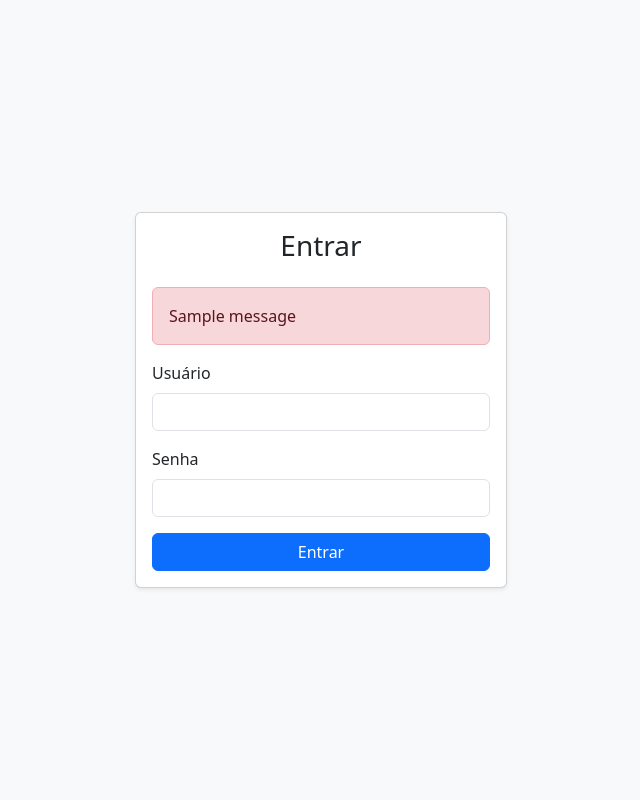
After one commit to luca-maciel/tokens_management, a Django app: page /login/ in a window 1280 px wide. The commit adds this page. Shown: the whole page, without its empty margins (319-959 px from the left). Run offline with Django 5.2, Linux system fonts and the light colour scheme; one stand-in notice (Sample message) is shown.

Commit message:
login system added

```diff
--- a/tokens_app/models.py
+++ b/tokens_app/models.py
@@ -34,7 +34,7 @@ funcoes = [funcao[0] for funcao in FUNCOES]
 
 class Token(models.Model):
     nome_responsavel = models.CharField(max_length=125, null=False, blank=False)
-    cpf_responsavel = models.CharField(max_length=11, null=True, blank=True)
+    cpf_responsavel = models.CharField(max_length=14, null=True, blank=True)
     funcao_responsavel = models.CharField(max_length=125, choices=FUNCOES, null=True, blank=True)
     # setor_responsavel = models.CharField(max_length=125, choices=SETORES, null=True, blank=True)
     # telefone_responsavel = models.CharField(max_length=15, null=True, blank=True)
@@ -43,5 +43,7 @@ class Token(models.Model):
     data_entrega = models.DateField(blank=True, null=True)
     data_modificacao = models.DateField(auto_now=True)
     observacao = models.TextField(null=True, blank=True)
+    token_entregue = models.BooleanField(default=False)
+    token_ativo = models.BooleanField(default=True)
     def __str__(self):
         return f"{self.nome_responsavel}"
--- a/tokens_app/templates/lista_tokens.html
+++ b/tokens_app/templates/lista_tokens.html
@@ -39,6 +39,8 @@
                 </thead>
                 <tbody>
                     {% for token in tokens %}
+                        {% if token.token_ativo %}
+
                             <div id="meuModal" class="modal-custom">
                                 <div id="modal-{{ token.id }}" class="modal-content-custom">
                                     <span class="close-modal" data-modal-id="modal-{{ token.id }}">&times;</span>
@@ -66,6 +68,7 @@
                                 <td><b>Nenhuma observação</b></td>
                                 {% endif %}
                             </tr>
+                        {% endif %}
                     {% endfor %}
                 </tbody>
             </table>
--- /dev/null
+++ b/tokens_app/templates/login.html
@@ -0,0 +1,45 @@
+<!-- accounts/templates/accounts/login.html -->
+<!DOCTYPE html>
+<html lang="pt-br">
+<head>
+    <meta charset="UTF-8">
+    <title>Login</title>
+    <meta name="viewport" content="width=device-width, initial-scale=1">
+    <link href="https://cdn.jsdelivr.net/npm/bootstrap@5.3.0/dist/css/bootstrap.min.css" rel="stylesheet">
+</head>
+<body class="bg-light">
+    {% if error %}
+    <div class="alert alert-danger" role="alert">
+        {{error}}
+    </div>
+    {% endif %}
+    <div class="container vh-100 d-flex justify-content-center align-items-center">
+        <div class="col-md-4">
+            <div class="card shadow-sm">
+                <div class="card-body">
+                    <h3 class="text-center mb-4">Entrar</h3>
+                    {% if messages %}
+                        {% for message in messages %}
+                            <div class="alert alert-danger">
+                                {{ message }}
+                            </div>
+                        {% endfor %}
+                    {% endif %}
+                    <form method="post">
+                        {% csrf_token %}
+                        <div class="mb-3">
+                            <label for="username" class="form-label">Usuário</label>
+                            <input type="text" class="form-control" id="username" name="username" required>
+                        </div>
+                        <div class="mb-3">
+                            <label for="password" class="form-label">Senha</label>
+                            <input type="password" class="form-control" id="password" name="password" required>
+                        </div>
+                        <button type="submit" class="btn btn-primary w-100">Entrar</button>
+                    </form>
+                </div>
+            </div>
+        </div>
+    </div>
+</body>
+</html>
--- a/tokens_app/templates/token.html
+++ b/tokens_app/templates/token.html
@@ -27,7 +27,7 @@
 
     <div class="mb-3">
         <label for="funcao_responsavel" class="form-label">Função</label>
-        <select class="form-select" name="funcao_responsavel" id="funcao_responsavel">
+        <select class="form-select" name="funcao_responsavel" id="funcao_responsavel" value="{{ token.funcao_responsavel }}">
             {% for funcao in funcoes %}
                 <option value="{{ funcao }}">{{ funcao }}</option>
             {% endfor %}
--- a/tokens_app/views.py
+++ b/tokens_app/views.py
@@ -3,95 +3,152 @@ from django.http import HttpResponse
 from .models import Token, funcoes
 import openpyxl as xl
 from .atualiza_lista import atualiza_lista_tokens
+from django.contrib.auth import get_user_model, authenticate, login as auth_login, logout
+
+User = get_user_model()
 
 def home(request):
+
     return render(request, 'home.html')
 
 def lista_tokens(request):
     # print(request.user)
-    tokens = Token.objects.all()
-    return render(request, 'lista_tokens.html', {'tokens': tokens})
+    if not request.user.is_authenticated:
+        return redirect('login')
+    else:
+        tokens = Token.objects.all()
+        return render(request, 'lista_tokens.html', {'tokens': tokens})
 
 def novo_token(request):
-    if request.method == 'POST':
-        nome_responsavel = request.POST.get('nome_responsavel')
-        cpf_responsavel = request.POST.get('cpf_responsavel')
-        funcao_responsavel = request.POST.get('funcao_responsavel')
-        # setor_responsavel = request.POST.get('setor_responsavel')
-        # telefone_responsavel = request.POST.get('telefone_responsavel')
-        serial = request.POST.get('serial')
-        data_solicitacao = request.POST.get('data_solicitacao') or None
-        data_entrega = request.POST.get('data_entrega') or None
-        observacao = request.POST.get('observacao')
+    if not request.user.is_authenticated:
+        return redirect('login')
+    else:
+        if request.method == 'POST':
+            nome_responsavel = request.POST.get('nome_responsavel')
+            cpf_responsavel = request.POST.get('cpf_responsavel')
+            funcao_responsavel = request.POST.get('funcao_responsavel')
+            # setor_responsavel = request.POST.get('setor_responsavel')
+            # telefone_responsavel = request.POST.get('telefone_responsavel')
+            serial = request.POST.get('serial')
+            data_solicitacao = request.POST.get('data_solicitacao') or None
+            data_entrega = request.POST.get('data_entrega') or None
+            observacao = request.POST.get('observacao')
 
-        token = Token(
-            nome_responsavel=nome_responsavel,
-            cpf_responsavel=cpf_responsavel,
-            funcao_responsavel=funcao_responsavel,
-            # setor_responsavel=setor_responsavel,
-            # telefone_responsavel=telefone_responsavel,
-            serial=serial,
-            data_solicitacao=data_solicitacao,
-            data_entrega=data_entrega,
-            observacao=observacao
-        )
-        try:
-            Token.objects.get(nome_responsavel=nome_responsavel) or Token.objects.get(serial=serial) or Token.objects.get(cpf_responsavel=cpf_responsavel)
-            return HttpResponse("Token já cadastrado com este nome, CPF ou serial.")
-        except Token.DoesNotExist:
-            token.save()
-        return render(request, 'lista_tokens.html', {'tokens': Token.objects.all(), "sucesso": "Token cadastrado com sucesso!"})
+            token = Token(
+                nome_responsavel=nome_responsavel,
+                cpf_responsavel=cpf_responsavel,
+                funcao_responsavel=funcao_responsavel,
+                # setor_responsavel=setor_responsavel,
+                # telefone_responsavel=telefone_responsavel,
+                serial=serial,
+                data_solicitacao=data_solicitacao,
+                data_entrega=data_entrega,
+                observacao=observacao
+            )
+            try:
+                Token.objects.get(nome_responsavel=nome_responsavel) or Token.objects.get(serial=serial) or Token.objects.get(cpf_responsavel=cpf_responsavel)
+                return HttpResponse("Token já cadastrado com este nome, CPF ou serial.")
+            except Token.DoesNotExist:
+                token.save()
+            return render(request, 'lista_tokens.html', {'tokens': Token.objects.all(), "sucesso": "Token cadastrado com sucesso!"})
 
-    return render(request, 'novo_token.html', {"funcoes": funcoes})
+        return render(request, 'novo_token.html', {"funcoes": funcoes})
 
 def atualizar_token(request, token_id):
-    # return HttpResponse("This view is not implemented yet.")
-    token = Token.objects.get(id=token_id)
-    if request.method == 'POST':
-        token.nome_responsavel = request.POST.get('nome_responsavel')
-        token.cpf_responsavel = request.POST.get('cpf_responsavel')
-        token.funcao_responsavel = request.POST.get('funcao_responsavel')
-        # token.setor_responsavel = request.POST.get('setor_responsavel')
-        # token.telefone_responsavel = request.POST.get('telefone_responsavel')
-        token.serial = request.POST.get('serial')
-        if request.POST.get('data_solicitacao'):
-            token.data_solicitacao = request.POST.get('data_solicitacao')
-        else:
-            token.data_solicitacao = None
-        if request.POST.get('data_entrega'):
-            token.data_entrega = request.POST.get('data_entrega')
-        else:
-            token.data_entrega = None
-        token.observacao = request.POST.get('observacao')
-        token.save()
-        return render(request, 'lista_tokens.html', {'tokens': Token.objects.all(), "sucesso": "Token atualizado com sucesso!"})
-    return render(request, 'token.html', {'token': token, "funcoes": funcoes})
+    if not request.user.is_authenticated:
+        return redirect('login')
+    else:
+        # return HttpResponse("This view is not implemented yet.")
+        token = Token.objects.get(id=token_id)
+        if request.method == 'POST':
+            token.nome_responsavel = request.POST.get('nome_responsavel')
+            token.cpf_responsavel = request.POST.get('cpf_responsavel')
+            token.funcao_responsavel = request.POST.get('funcao_responsavel')
+            # token.setor_responsavel = request.POST.get('setor_responsavel')
+            # token.telefone_responsavel = request.POST.get('telefone_responsavel')
+            token.serial = request.POST.get('serial')
+            if request.POST.get('data_solicitacao'):
+                token.data_solicitacao = request.POST.get('data_solicitacao')
+            else:
+                token.data_solicitacao = None
+            if request.POST.get('data_entrega'):
+                token.data_entrega = request.POST.get('data_entrega')
+            else:
+                token.data_entrega = None
+            token.observacao = request.POST.get('observacao')
+            token.save()
+            return render(request, 'lista_tokens.html', {'tokens': Token.objects.all(), "sucesso": "Token atualizado com sucesso!"})
+        return render(request, 'token.html', {'token': token, "funcoes": funcoes})
 
 def atualizar_lista(request):
     """
     View para atualizar a lista de tokens a partir de um arquivo Excel.
     """
-    novos_tokens = atualiza_lista_tokens()
+    if not request.user.is_authenticated:
+        return redirect('login')
+    else:
+        novos_tokens = atualiza_lista_tokens()
 
-    for token in novos_tokens.values():
-        try:
-            token = Token.objects.get(serial=token['nome_responsavel'])
-            print(f"Token {token.serial} já existe, não será atualizado.")
-        except Token.DoesNotExist:
-            new_token = Token(
+        for token in novos_tokens.values():
+
+            try:
+                has_token, created = Token.objects.update_or_create(
                 nome_responsavel=token['nome_responsavel'],
-                cpf_responsavel=token['cpf_responsavel'],
-                funcao_responsavel=token['funcao_responsavel'],
-                # setor_responsavel=token['setor_responsavel'],
-                # telefone_responsavel=token['telefone_responsavel'],
-                serial=token['serial'],
-                data_solicitacao=token['data_solicitacao'],
-                data_entrega=token['data_entrega'],
-                observacao=token['observacao']
+                defaults={
+                    'cpf_responsavel': token['cpf_responsavel'],
+                    'funcao_responsavel': token['funcao_responsavel'],
+                    'serial': token['serial'],
+                    'data_solicitacao': token['data_solicitacao'],
+                    'data_entrega': token['data_entrega'],
+                    'observacao': token['observacao']
+                }
             )
-            new_token.save()
+                if created:
+                    print(f"Token {has_token.nome_responsavel} criado com sucesso!")
+                else:
+                    print(f"Token {has_token.nome_responsavel} já existe. Atualizado!")
+                # Se quiser atualizar o token existente, descomente as linhas abaixo
+                # has_token = Token.objects.get(nome_responsavel=has_token['nome_responsavel'])
+                # has_token.cpf_responsavel = token['cpf_responsavel']
+                # has_token.funcao_responsavel = token['funcao_responsavel']
+                # has_token.serial = token['serial']
+                # has_token.data_solicitacao = token['data_solicitacao']
+                # has_token.data_entrega = token['data_entrega']
+                # has_token.observacao = token['observacao']
+                # has_token.save()
+                # Token.objects.aupdate_or_create()
+                # print(f"Token {has_token.serial} já existe. Atualizado!.")
 
-    return redirect('lista_tokens')
+            except Token.MultipleObjectsReturned:
+                print(f"Erro: Múltiplos tokens encontrados para {has_token.nome_responsavel}. Verifique os dados.")
+
+            # except Token.DoesNotExist:
+            #     new_token = Token(
+            #         nome_responsavel=token['nome_responsavel'],
+            #         cpf_responsavel=token['cpf_responsavel'],
+            #         funcao_responsavel=token['funcao_responsavel'],
+            #         # setor_responsavel=token['setor_responsavel'],
+            #         # telefone_responsavel=token['telefone_responsavel'],
+            #         serial=token['serial'],
+            #         data_solicitacao=token['data_solicitacao'],
+            #         data_entrega=token['data_entrega'],
+            #         observacao=token['observacao']
+            #     )
+            #     new_token.save()
+
+        return redirect('lista_tokens')
 
 def admin(request):
     return redirect('/admin')
+
+def login(request):
+    if request.method == "POST":
+        username = request.POST.get('username')
+        password = request.POST.get('password')
+        user = authenticate(request, username=username, password=password)
+        if user is not None:
+            auth_login(request, user)
+            return redirect('home')
+        else:
+            return render(request, 'login.html', {'error': 'Usuário ou senha inválidos.'})
+    return render(request, 'login.html')
--- a/tokens_management/urls.py
+++ b/tokens_management/urls.py
@@ -10,4 +10,5 @@ urlpatterns = [
     path("novos_tokens/", views.atualizar_lista, name="atualizar_lista"),
     path("atualizar_token/<int:token_id>/", views.atualizar_token, name="atualizar_token"),
     path("novo_token/", views.novo_token, name="novo_token"),
+    path("login/", views.login, name="login"),
 ]
```
Also changed, not shown: db.sqlite3. Lines whose indentation alone changed are shown as unchanged.
